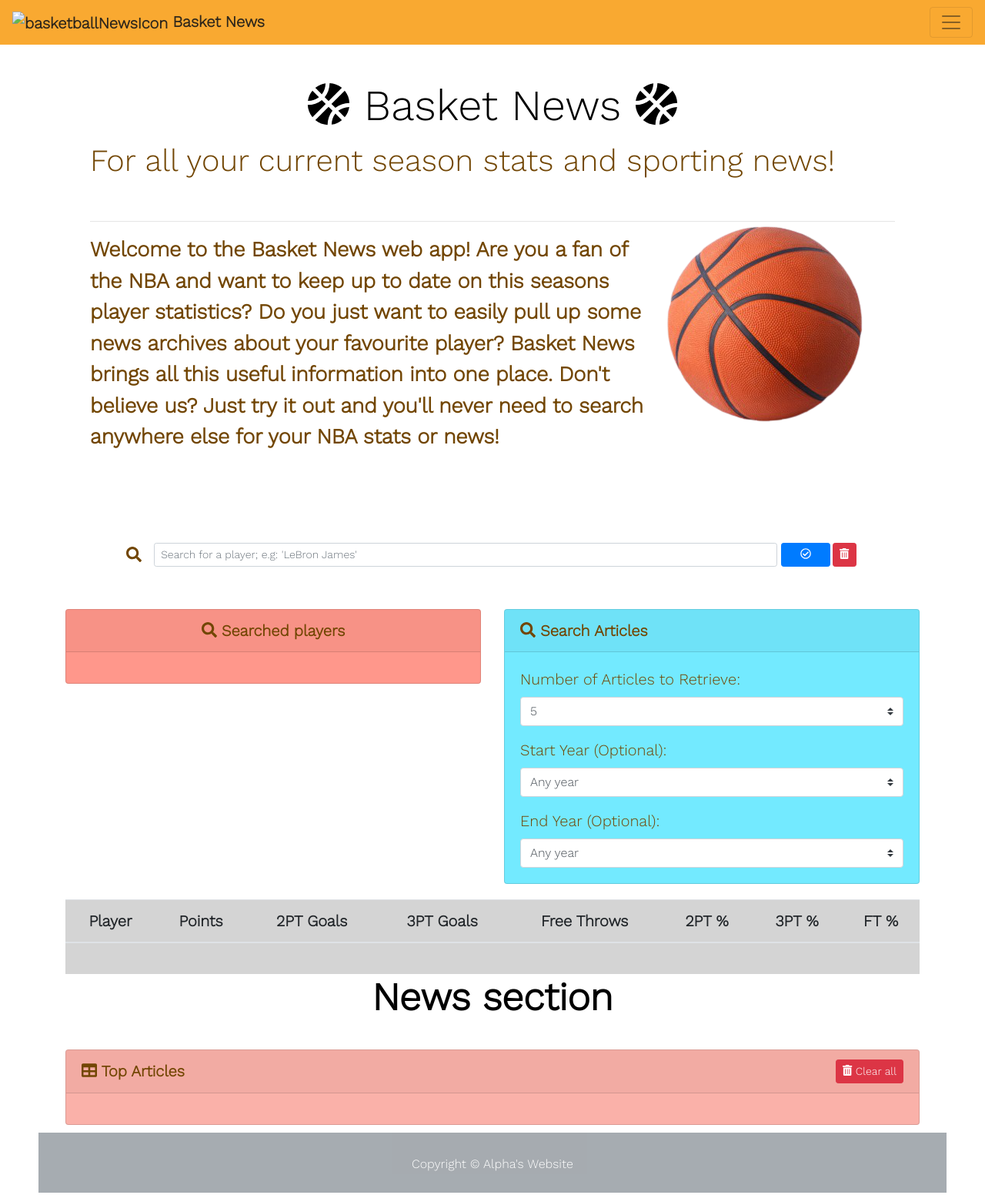
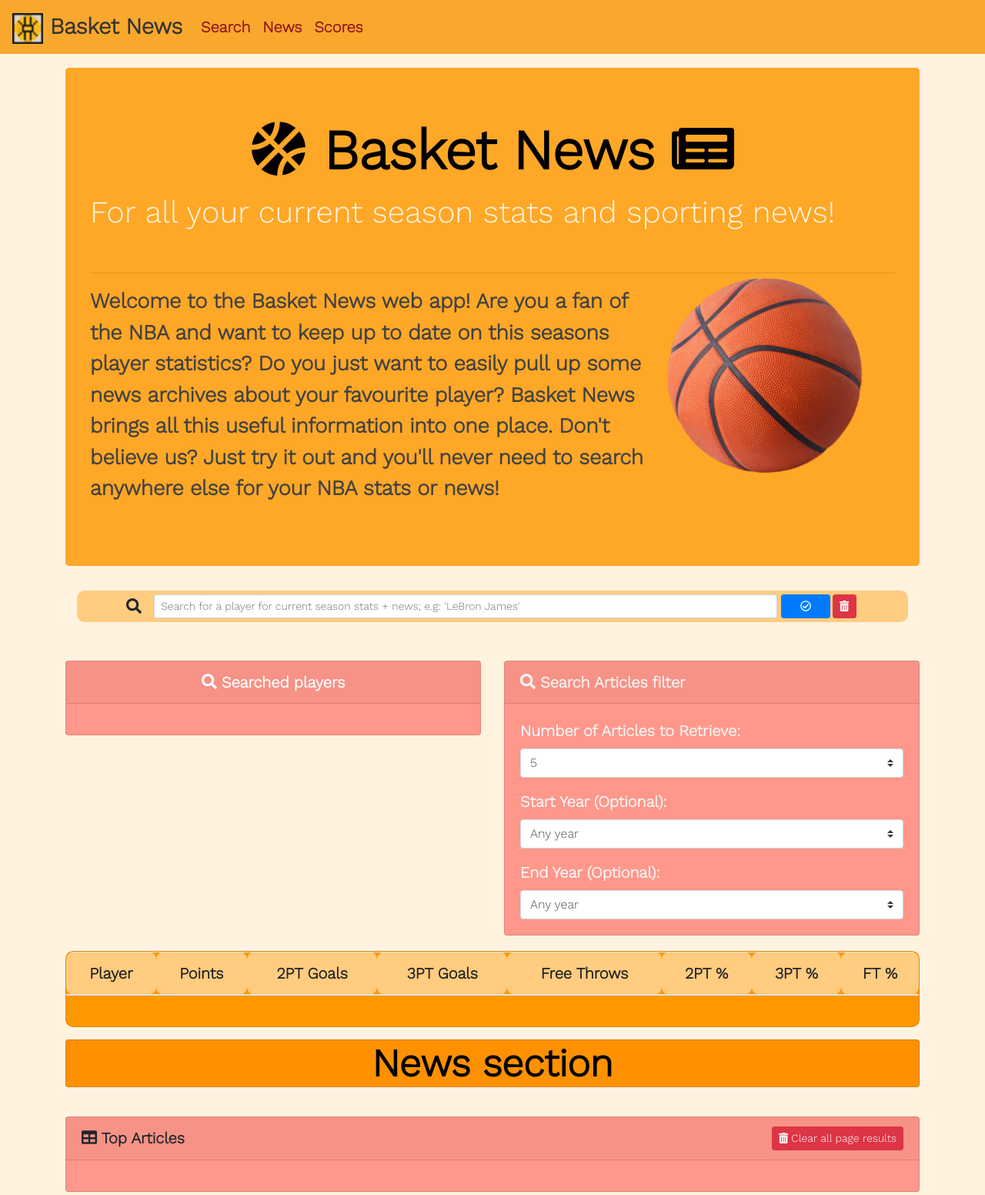
Before and after one commit to AGr2020Xman/Project_1-Basketball-News, a plain HTML site: page index.html in a window 1280 px wide. Shown: the top 1552 px of the page at 77% size. Drawn offline with nearby package versions, Linux system fonts and the light colour scheme.

Commit message:
Project 1

```diff
--- a/index.html
+++ b/index.html
@@ -5,10 +5,6 @@
     <meta name="viewport" content="width=device-width, initial-scale=1.0" />
     <title>BasketballApp</title>
     <link rel="icon" type="image/ico" href="./img/basketballNews.ico" />
-    <link
-      href="https://fonts.googleapis.com/css2?family=Work+Sans:ital,wght@0,300;1,800&display=swap"
-      rel="stylesheet"
-    />
     <link
       rel="stylesheet"
       href="//code.jquery.com/ui/1.12.1/themes/base/jquery-ui.css"
@@ -25,18 +21,22 @@
       integrity="sha384-wvfXpqpZZVQGK6TAh5PVlGOfQNHSoD2xbE+QkPxCAFlNEevoEH3Sl0sibVcOQVnN"
       crossorigin="anonymous"
     />
+
+    <link
+      href="https://fonts.googleapis.com/css2?family=Work+Sans:ital,wght@0,300;1,800&display=swap"
+      rel="stylesheet"
+    />
     <link rel="stylesheet" href="style.css" />
   </head>
-  <body>
+  <body class="d-flex flex-column h-100">
     <!-- Start Nav -->
-    <header>
-      <div class="container-fluid">
-        <nav class="navbar fixed-top navbar-light">
-          <a class="navbar-brand" href="#" id="top-left-title">
+    <header role="navigation" class="flex-shrink-0 mb-5">
+      <nav class="navbar navbar-expand-md fixed-top">
+        <a class="navbar-brand brand-text" href="#" id="top-left-title">
           <img
-              src="/Project_1/img/TopLeftico.ico"
-              width="30"
-              height="30"
+            src="./img/TopLeftico.ico"
+            width="40"
+            height="40"
             alt="basketballNewsIcon"
             loading="lazy"
           />
@@ -46,14 +46,17 @@
           class="navbar-toggler"
           type="button"
           data-toggle="collapse"
-            data-target="#navbarTogglerDemo03"
-            aria-controls="navbarTogglerDemo03"
+          data-target="#navbarTogglerHambarger"
+          aria-controls="navbarTogglerHambarger"
           aria-expanded="false"
           aria-label="Toggle navigation"
         >
-            <span class="navbar-toggler-icon"></span>
+          <span class="navbar-toggler-icon"
+            ><i class="fas fa-bars fa-lg"></i
+          ></span>
         </button>
-          <div class="collapse navbar-collapse" id="navbarTogglerDemo03">
+
+        <div class="collapse navbar-collapse" id="navbarTogglerHambarger">
           <ul class="navbar-nav mr-auto mt-2 mt-lg-0">
             <li class="nav-item">
               <a class="nav-link active" href="#player-search">Search</a>
@@ -61,24 +64,28 @@
             <li class="nav-item">
               <a class="nav-link active" href="#article-section">News</a>
             </li>
-              <li class="nav-item active">
-                <a class="nav-link" href="#playerContainer"
+            <li class="nav-item">
+              <a class="nav-link active" href="#playerContainer"
                 >Scores<span class="sr-only">(current)</span></a
               >
             </li>
           </ul>
         </div>
       </nav>
-      </div>
     </header>
+
     <!-- End Nav -->
+
     <!-- Main Section -->
+
+    <main role="main" class="flex-shrink-0">
       <section class="flex-shrink-0">
         <div class="container">
           <div class="jumbotron jumbo-position">
-          <h1 class="display-4">
-            <i class="fas fa-basketball-ball"></i> Basket News
-            <i class="fas fa-basketball-ball"></i>
+            <h1 class="display-3 jumbo-head">
+              <i class="fa fa-basketball-ball" aria-hidden="true"></i> Basket
+              News
+              <i class="fa fa-newspaper" aria-hidden="true"></i>
             </h1>
             <div>
               <p class="lead">
@@ -93,13 +100,13 @@
               /></a>
             </div>
             <hr class="my-3" />
-          <p>
+            <p class="contrast-jumbo-text">
               Welcome to the Basket News web app! Are you a fan of the NBA and
               want to keep up to date on this seasons player statistics? Do you
-            just want to easily pull up some news archives about your favourite
-            player? Basket News brings all this useful information into one
-            place. Don't believe us? Just try it out and you'll never need to
-            search anywhere else for your NBA stats or news!
+              just want to easily pull up some news archives about your
+              favourite player? Basket News brings all this useful information
+              into one place. Don't believe us? Just try it out and you'll never
+              need to search anywhere else for your NBA stats or news!
             </p>
           </div>
         </div>
@@ -108,24 +115,35 @@
       <div class="container">
         <div class="col-md-12">
           <form
-          class="form-inline d-flex justify-content-center md-form form-sm active-cyan active-cyan-2 mt-2"
+            class="search-form form-inline d-flex justify-content-center md-form form-sm active-cyan active-cyan-2 mt-2"
           >
             <i class="fas fa-search" aria-hidden="true"> </i>
             <input
               id="player-search"
               class="form-control form-control-sm ml-3 w-75"
               type="text"
-            placeholder="Search for a player; e.g: 'LeBron James'"
+              placeholder="Search for a player for current season stats + news; e.g: 'LeBron James'"
               aria-label="Search"
             />
             <button
               class="btn btn-primary btn-sm"
               type="submit"
               id="submit-button"
+              data-toggle="tooltip"
+              data-placement="top"
+              title="Submit for stats/news"
             >
               <i class="far fa-check-circle"></i>
             </button>
-          <button class="btn btn-danger btn-sm" type="button" id="clear-data">
+
+            <button
+              class="btn btn-danger btn-sm"
+              type="button"
+              id="clear-data"
+              data-toggle="tooltip"
+              data-placement="top"
+              title="Delete previous players"
+            >
               <i class="fas fa-trash-alt"></i>
             </button>
             <div
@@ -145,6 +163,7 @@
           </form>
         </div>
       </div>
+
       <!-- Player Selection -->
       <div class="container">
         <div class="row">
@@ -164,9 +183,10 @@
               <div class="card-header">
                 <strong>
                   <i class="fa fa-search"></i>
-                Search Articles
+                  Search Articles filter
                 </strong>
               </div>
+
               <div class="card-body">
                 <div class="form-group">
                   <label for="article-count">
@@ -177,9 +197,10 @@
                     class="custom-select"
                     aria-labelledby="dropdownMenuButton"
                   >
-                  <option id="dropdownMenuButton" value="1">1</option>
+                    <option value="1">1</option>
                     <option value="3">3</option>
                     <option value="5" selected>5</option>
+                    <option value="10">10</option>
                   </select>
                 </div>
                 <div class="form-group-ex1">
@@ -203,24 +224,41 @@
           </div>
         </div>
       </div>
+
       <!-- Profile Section -->
       <div class="container">
         <div id="profile" class="profile-container">
           <div class="col-md-12">
             <div class="row">
-            <div class="table-responsive">
+              <div class="table-responsive card">
                 <table class="table">
-                <caption></caption>
+                  <caption aria-label="current-season-table"></caption>
                   <thead>
                     <tr>
-                    <th scope="col" id="name">Player</th>
-                    <th scope="col" id="points">Points</th>
-                    <th scope="col" id="twoPointers">2PT Goals</th>
-                    <th scope="col" id="threePointers">3PT Goals</th>
-                    <th scope="col" id="freeThrows">Free Throws</th>
-                    <th scope="col" id="twoPointPCT">2PT %</th>
-                    <th scope="col" id="threePointPCT">3PT %</th>
-                    <th scope="col" id="freeThrowPCT">FT %</th>
+                      <th scope="col" class="table-headings" id="name">
+                        Player
+                      </th>
+                      <th scope="col" class="table-headings" id="points">
+                        Points
+                      </th>
+                      <th scope="col" class="table-headings" id="twoPointers">
+                        2PT Goals
+                      </th>
+                      <th scope="col" class="table-headings" id="threePointers">
+                        3PT Goals
+                      </th>
+                      <th scope="col" class="table-headings" id="freeThrows">
+                        Free Throws
+                      </th>
+                      <th scope="col" class="table-headings" id="twoPointPCT">
+                        2PT %
+                      </th>
+                      <th scope="col" class="table-headings" id="threePointPCT">
+                        3PT %
+                      </th>
+                      <th scope="col" class="table-headings" id="freeThrowPCT">
+                        FT %
+                      </th>
                     </tr>
                   </thead>
                   <tbody id="renderPlayers"></tbody>
@@ -232,11 +270,13 @@
       </div>
       <!-- News Section Start -->
       <div class="container news-container">
-      <h2 class="news-h1">News section</h2>
+        <h2 class="news-h1 card mt-3">News section</h2>
+
         <!-- This row will handle all of the retrieved articles -->
         <div class="row">
           <div class="col-sm-12">
             <br />
+
             <!-- This card will initially be made up of a card and wells for each of the articles retrieved -->
             <div class="card" id="newCard">
               <!-- card Heading for the retrieved articles box -->
@@ -246,43 +286,64 @@
                   class="btn btn-danger btn-sm float-right"
                   type="button"
                   id="clear-all-button"
+                  data-toggle="tooltip"
+                  data-placement="top"
+                  title="Delete all players/news"
                 >
                   <i class="fas fa-trash-alt"></i>
-                Clear all
+                  Clear all page results
                 </button>
               </div>
+
               <!-- This main card will hold each of the resulting articles -->
               <div class="card-body" id="article-section"></div>
             </div>
           </div>
         </div>
       </div>
+    </main>
     <!-- Footer Start -->
     <!-- Link to Github/Profile -->
-    <footer id="sticky-footer" class="py-4 bg-secondary text-white">
-      <div class="container-footer text-center">
+
+    <!-- <footer class="footer py-3 bg-secondary text-white mt-auto container-fluid">
+      <div class="row text-center">
         <small>Copyright &copy; Alpha's Website</small>
-        <!-- <div class="col-md">
+        <div class="col-md">
           <ul class="list-unstyled mb-0">
-                        <li>
-                          <a href="#"
-                            ><i class="fab fa-github"></i
-                          ></a>
-                        </li>
-                        <li>
-                          <a href="#"
-                            ><i class="fab fa-github"></i
-                          ></a>
-                        </li>
-                        <li>
-                          <a href="#"
-                            ><i class="fab fa-github"></i
-                          ></a>
-                        </li>
+            <a class="github-link" href="https://github.com/Michaelmw17"
+              ><i class="fab fa-github"></i>Michael</a
+            >
+            <a class="github-link" href="https://github.com/AGr2020Xman"
+              ><i class="fab fa-github"></i>Andr&eacute;</a
+            >
+            <a class="github-link" href="https://github.com/rachellebarredo"
+              ><i class="fab fa-github"></i>Rachelle</a
+            >
           </ul>
-                  </div> -->
+        </div>
+      </div>
+    </footer> -->
+    <footer
+      class="footer mt-4 py-3 container-fluid text-white bg-secondary text-center"
+    >
+      <div class="row">
+        <div class="col-md">
+          <small>Copyright &copy; Alpha's Website 2020</small>
+          <ul class="list-unstyled mb-0">
+            <a class="github-link" href="https://github.com/Michaelmw17"
+              ><i class="fab fa-github"></i>Michael</a
+            >
+            <a class="github-link" href="https://github.com/AGr2020Xman"
+              ><i class="fab fa-github"></i>Andr&eacute;</a
+            >
+            <a class="github-link" href="https://github.com/rachellebarredo"
+              ><i class="fab fa-github"></i>Rachelle</a
+            >
+          </ul>
+        </div>
       </div>
     </footer>
+
     <!-- Jquery.min -->
     <script
       src="https://code.jquery.com/jquery-3.5.1.min.js"
--- a/script.js
+++ b/script.js
@@ -24,6 +24,7 @@ $(function () {
     },
   });
 
+  // sets options for article filter
   let year = 2021;
   let till = 1979;
   let options = "<option value=''> Any year</option>";
@@ -32,6 +33,7 @@ $(function () {
   }
   document.getElementById("yearStart").innerHTML = options;
   document.getElementById("yearEnd").innerHTML = options;
+  // end article filter
 
   const buildNytQueryURL = (fullName) => {
     let queryNameUrl =
@@ -58,38 +60,6 @@ $(function () {
 
     return queryNameUrl + $.param(queryParams);
   };
-
-  // if
-  // const buildNytQueryURL2 = () => {
-  //   let queryNameUrl =
-  //     "https://api.nytimes.com/svc/search/v2/articlesearch.json";
-
-  //   // will need a check box system, drop down system - i think a year Scroll
-  //   //
-  //   let queryParams = { "api-key": "PtvZGjOgu0wSTCEKz5XJcfMV0XhmAVP7" };
-
-  //   queryParams.q = playerName;
-
-  //   let startYear = $("#start-year").val().trim();
-  //   if (parseInt(startYear)) {
-  //     queryParams.begin_date = startYear + "0101";
-  //   }
-  //   //  TODO: startYear =  the option that a user selects from the drop down list
-
-  //   let endYear;
-  //   if (parseInt(endYear)) {
-  //     queryParams.begin_date = endYear + "0101";
-  //   }
-  //   // TODO: as above - from dropdown list -OR default to current year
-
-  //   // field/desk of news to search always
-  //   const filterQuery = "=Sports";
-  //   queryParams.fq = filterQuery;
-
-  //   return queryNameUrl + $.param(queryParams);
-  // }
-
-  // node query string (google)
 
   const buildBallQueryURL = (playerName) => {
     let queryplayerURL = "https://www.balldontlie.io/api/v1/players?";
@@ -214,10 +184,6 @@ $(function () {
 
       $articleSection.append($articleSectionItems);
     }
-  };
-
-  const clearArticles = () => {
-    $("#article-section").empty();
   };
 
   const ballDontLieApiCall = (playerName) =>
@@ -358,6 +324,7 @@ $(function () {
 
   const searchPlayer = (event) => {
     event.preventDefault();
+    $("#submit-button").tooltip("hide");
     let playerName = $("#player-search").val().trim();
     searchPlayerOfInterest(playerName);
   };
@@ -428,16 +395,27 @@ $(function () {
   const clearPreviousSearchHistory = (event) => {
     event.preventDefault();
     localStorage.clear();
+    $("#clear-all-button").tooltip("hide");
+    $("#playerSaved").empty();
     $("#renderPlayers").empty();
-    $("#playerSaved").empty();
     $("#article-section").empty();
   };
 
   const clearCurrentPlayerProfileAndNews = (event) => {
     event.preventDefault();
+    localStorage.clear();
+    $("#clear-data").tooltip("hide");
     $("#playerSaved").empty();
-    $("#article-section").empty();
+    $("#renderPlayers").empty();
   };
+
+  $(function () {
+    $('[data-toggle="tooltip"]').tooltip();
+  });
+
+  // const clearArticles = () => {
+  //   $("#article-section").empty();
+  // };
 
   $("#clear-data").click(clearCurrentPlayerProfileAndNews);
   $("#clear-all-button").click(clearPreviousSearchHistory);
--- a/style.css
+++ b/style.css
@@ -1,3 +1,8 @@
+.navbar-toggler-icon:hover {
+  opacity: 50%;
+  color: grey;
+}
+
 * {
   margin: 0;
   padding: 0;
@@ -6,15 +11,9 @@
 }
 
 body {
-  padding: 20px;
-  margin: 20px;
   font-family: "Work Sans", sans-serif;
-  color: rgb(114, 70, 3);
   overflow-x: hidden;
-
-}
-.jumbotron {
-  background-color: white;
+  background-color: #FFF3E0;
 }
 
 .lead {
@@ -31,6 +30,19 @@ h1 {
   font-weight: bolder;
   font-size: 50px;
 }
+
+h2 {
+  color: black;
+  font-weight: bolder;
+  font-size: 40px;
+}
+
+h1 {
+  color: black;
+  font-weight: bolder;
+  font-size: 50px;
+}
+
 h2 {
   color: black;
   font-weight: bolder;
@@ -40,12 +52,44 @@ h2 {
 #top-left-title {
   font-weight: bold;
 }
+
+.search-form {
+  border-radius: 10px;
+  background-color: #FFCC80;
+}
+
+#playerContainer {
+  color: white;
+}
+
 .jumbotron {
-  background-color: white;
+  margin-top: 40px;
+  background-color: #FFA726;
+  color: #FFF3E0;
+}
+
+.jumbo-head {
+  font-weight: bold;
+}
+
+.contrast-jumbo-text {
+  color: #424242;
+}
+
+.table-responsive {
+  background-color: #FF9800;
+  color: #F5F5F5;
+  border-radius: 10px;
+}
+
+.table-headings {
+  background-color: #FFCC80;
+  border-radius: 10px;
+  color: #212121;
 }
 
 .lead {
-  font-size: 27px;
+  font-size: 10px;
 }
 
 p {
@@ -58,6 +102,7 @@ h1 {
   font-weight: bolder;
   font-size: 50px;
 }
+
 h2 {
   color: black;
   font-weight: bolder;
@@ -67,6 +112,7 @@ h2 {
 #top-left-title {
   font-weight: bold;
 }
+
 .mainP {
   padding: 3rem;
   font-size: 20px;
@@ -76,6 +122,7 @@ h2 {
 #player-search {
   margin: 5px;
 }
+
 #results-div {
   position: relative;
   width: 100%;
@@ -84,101 +131,171 @@ h2 {
   padding: 20px;
   text-align: center;
 }
+
 .profile-container {
-  background-color: rgba(117, 117, 117, 0.308);
   text-align: center;
   color: white;
 }
+
 .player-container {
   background-color: rgb(255, 151, 139);
   text-align: center;
 }
 
-.player-ul,
-.news-ul,
-.profile-ul-1,
-.profile-ul-2,
-.profile-ul-3 {
+.player-ul, .news-ul, .profile-ul-1, .profile-ul-2, .profile-ul-3 {
   list-style-type: none;
 }
+
 .news-container p {
   text-align: left;
 }
+
 .news-h1 {
   text-align: center;
   font-size: 50px;
+  background-color: #FF9100;
+}
+
+.brand-text {
+  font-size: 1.8rem;
+  font-weight: bold;
+  color: #212121;
 }
 
 img {
   opacity: 1;
 }
+
 img:hover {
-  opacity: 0.5;
+  opacity: 0.8;
 }
-.display-4 {
+
+.display-3 {
   text-align: center;
 }
 
 #clear-data:hover {
   cursor: pointer;
   color: rgb(251, 255, 40);
-  background-color: teal;
+  background-color: darkred;
 }
+
 #clear-all-button:hover {
   cursor: pointer;
   color: rgb(251, 255, 40);
-  background-color: teal;
+  background-color: darkred;
 }
+
 #submit-button:hover {
   cursor: pointer;
-  color: blue;
-  background-color: wheat;
+  color: red;
+  background-color: darkblue;
 }
+
 #submit-button {
   width: 4rem;
 }
+
 nav {
   background-color: rgb(249, 160, 27);
   opacity: 90%;
 }
+
+.nav-link {
+  color: darkred;
+  font-weight: 900;
+}
+
 #sticky-footer {
   text-align: center;
   opacity: 0.6;
   position: relative;
-  margin: 10px;
+  margin: 40px;
 }
+
+.github-link {
+  color: black;
+}
+
+.github-link:hover {
+  color: #FF9100;
+}
+
 #newCard {
-  background-color: rgb(250, 177, 169);
+  background-color: rgb(243, 212, 176);
 }
+
 #searchArticles {
   margin-bottom: 20px;
   margin-top: 20px;
 }
+
 #search-player-card {
   margin-bottom: 20px;
   margin-top: 20px;
 }
+
 #searchParameters {
   background-color: rgb(243, 212, 176);
 }
+
 #clear-data {
   margin: 0.2rem;
 }
+
 #articlesBody {
-  background-color: rgba(0, 217, 255, 0.548);
+  background-color: rgb(243, 212, 176);
+}
+
+.articleHeadline {
+  border-radius: 5px;
+  background-color: rgb(243, 212, 176);
+}
+
+.savedButtons:hover {
+  background-color: rgb(243, 212, 176);
+}
+
+.lead {
+  font-size: 27px;
+}
+
+#newCard {
+  background-color: rgb(255, 151, 139);
+}
+
+#searchArticles {
+  margin-bottom: 20px;
+  margin-top: 20px;
+}
+
+#search-player-card {
+  margin-bottom: 20px;
+  margin-top: 20px;
+}
+
+#searchParameters {
+  background-color: rgb(243, 212, 176);
+}
+
+#clear-data {
+  margin: 0.2rem;
+}
+
+#articlesBody {
+  background-color: rgb(255, 151, 139);
+  color: whitesmoke;
+  font-weight: 600;
 }
 
 @media (min-width: 768px) {
-
   body {
     font-size: 20px;
   }
   .lead {
     font-size: 40px;
   }
-  .ball-position{
+  .ball-position {
     float: right;
-
   }
-
 }
```
Lines whose indentation alone changed are shown as unchanged.
